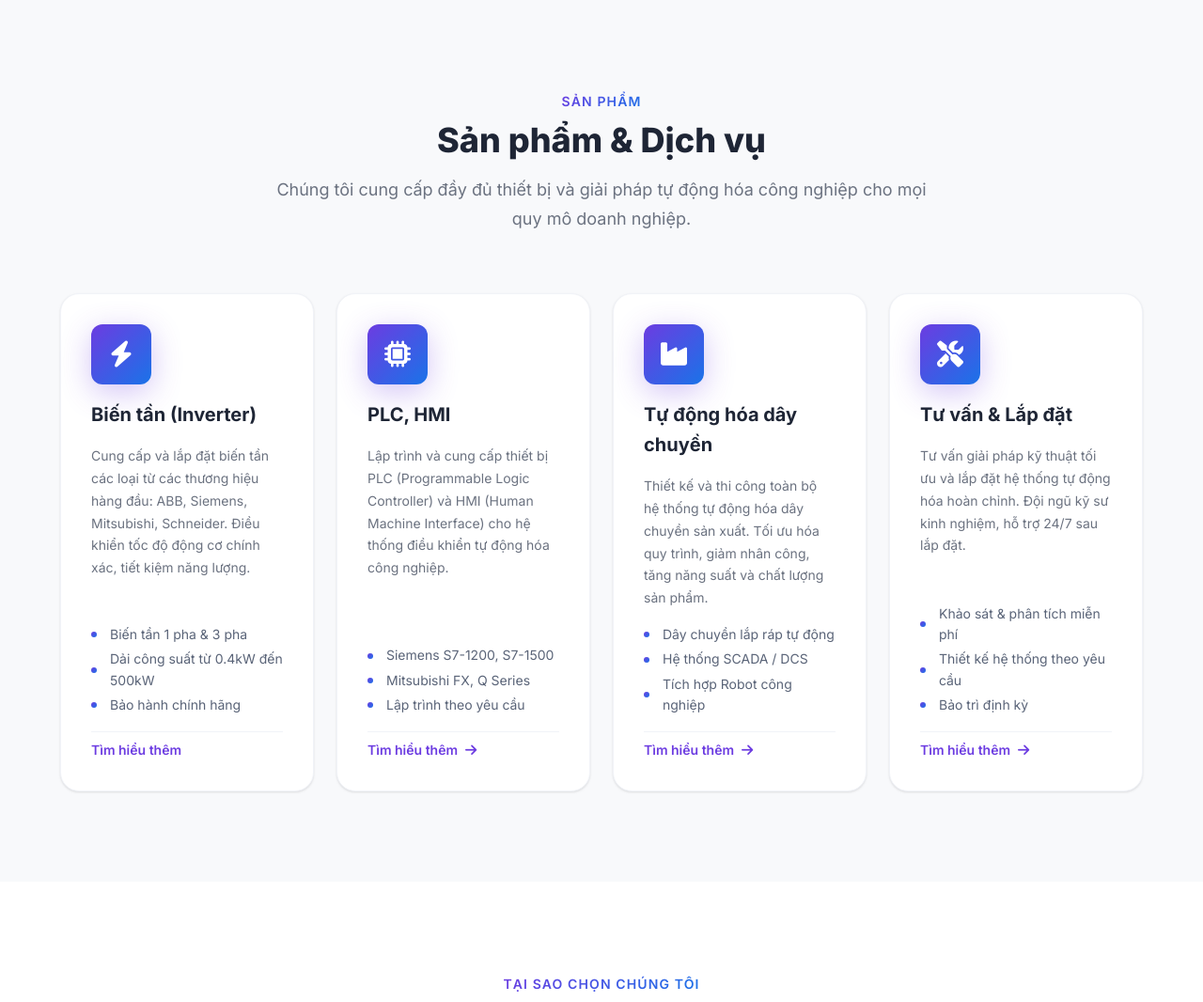
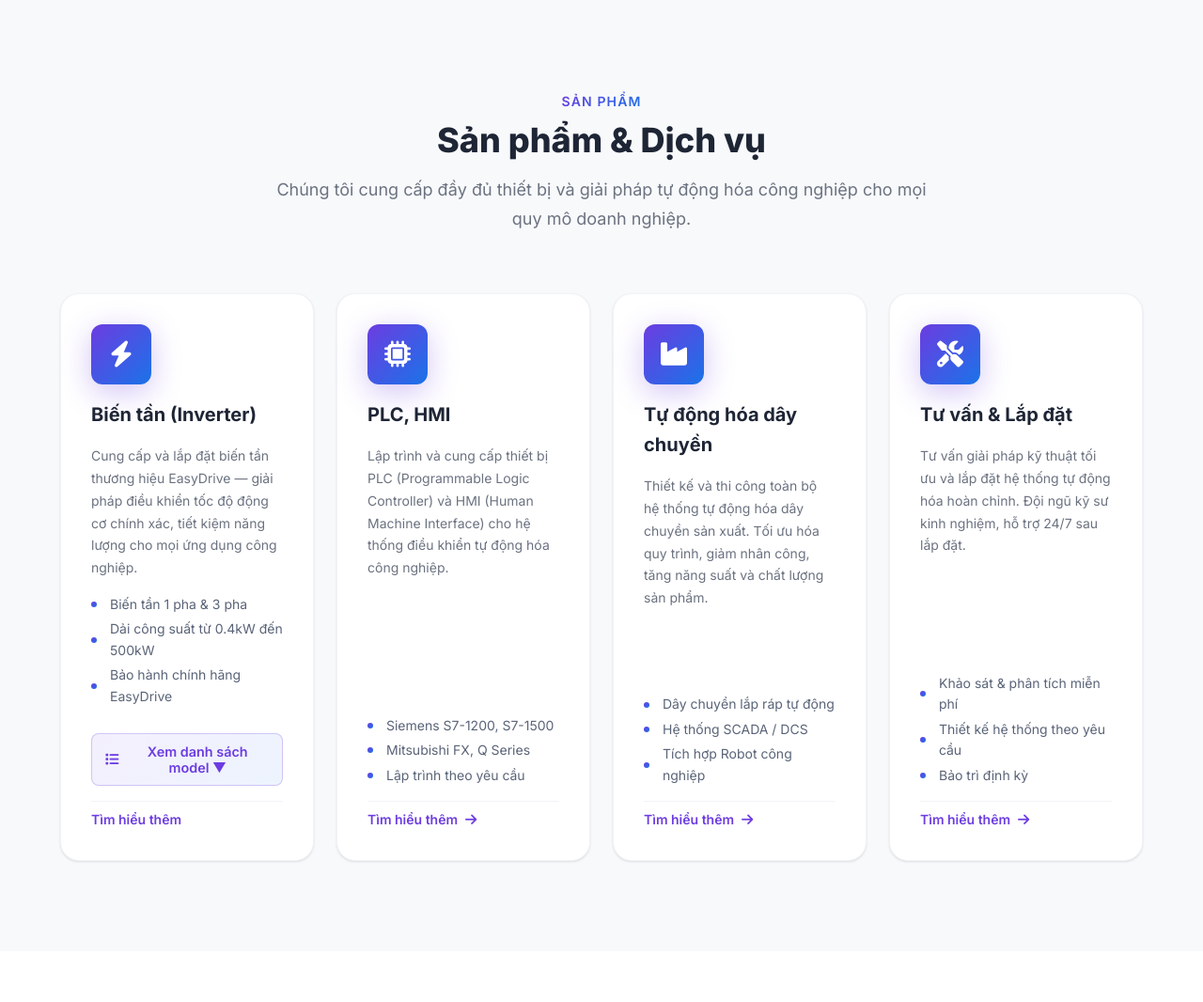
Before and after one commit to TungNguyen247/web_autotech.net.vn, a PHP site: page / in a window 1280 px wide. Shown: the part 1738-2804 px from the top of the page at 94% size. Run offline with PHP 8.4, Linux system fonts and the light colour scheme.

Commit message:
Update inverter card: replace brands with EasyDrive, add accordion model list
Agent-Logs-Url: https://github.com/TungNguyen247/web_autotech.net.vn/sessions/d425daeb-67f4-48da-8e49-22f862d66a91

Co-authored-by: TungNguyen247 <193406393+TungNguyen247@users.noreply.github.com>

```diff
--- a/assets/css/style.css
+++ b/assets/css/style.css
@@ -1246,3 +1246,99 @@ select {
     grid-template-columns: 1fr;
   }
 }
+
+/* ===== PRODUCT SUB-PANEL (ACCORDION) ===== */
+.product-card__toggle {
+  width: 100%;
+  display: flex;
+  align-items: center;
+  gap: 8px;
+  padding: 10px 14px;
+  margin-top: 12px;
+  background: linear-gradient(135deg, rgba(108,60,225,0.08), rgba(26,115,232,0.08));
+  border: 1.5px solid rgba(108,60,225,0.25);
+  border-radius: 8px;
+  color: #6C3CE1;
+  font-size: 0.9rem;
+  font-weight: 600;
+  cursor: pointer;
+  transition: all 0.2s ease;
+}
+.product-card__toggle:hover {
+  background: linear-gradient(135deg, rgba(108,60,225,0.15), rgba(26,115,232,0.15));
+  border-color: #6C3CE1;
+}
+.product-card__sub-panel {
+  margin-top: 12px;
+  border-radius: 10px;
+  overflow: hidden;
+  border: 1px solid #e8e0f8;
+  animation: slideDown 0.3s ease;
+}
+@keyframes slideDown {
+  from { opacity: 0; transform: translateY(-8px); }
+  to   { opacity: 1; transform: translateY(0); }
+}
+.sub-brand {
+  padding: 14px 16px;
+  background: #faf8ff;
+}
+.sub-brand__header {
+  display: flex;
+  align-items: center;
+  gap: 10px;
+  margin-bottom: 10px;
+  padding-bottom: 8px;
+  border-bottom: 2px solid rgba(108,60,225,0.2);
+}
+.sub-brand__logo {
+  height: 28px;
+  object-fit: contain;
+}
+.sub-brand__name {
+  font-size: 1rem;
+  font-weight: 700;
+  background: linear-gradient(135deg, #6C3CE1, #1A73E8);
+  -webkit-background-clip: text;
+  -webkit-text-fill-color: transparent;
+  background-clip: text;
+  margin: 0;
+}
+.sub-brand__list {
+  list-style: none;
+  padding: 0;
+  margin: 0;
+  display: flex;
+  flex-direction: column;
+  gap: 6px;
+}
+.sub-brand__item {
+  display: flex;
+  flex-direction: column;
+  padding: 8px 10px;
+  border-radius: 6px;
+  transition: background 0.15s;
+  border-left: 3px solid transparent;
+}
+.sub-brand__item:hover {
+  background: rgba(108,60,225,0.06);
+  border-left-color: #6C3CE1;
+}
+.sub-brand__model {
+  font-weight: 600;
+  font-size: 0.9rem;
+  color: #1A73E8;
+}
+.sub-brand__desc {
+  font-size: 0.82rem;
+  color: #666;
+  margin-top: 2px;
+}
+.sub-brand__note {
+  font-size: 0.8rem;
+  color: #888;
+  font-style: italic;
+  padding: 8px 16px 12px;
+  background: #faf8ff;
+  margin: 0;
+}
--- a/assets/js/main.js
+++ b/assets/js/main.js
@@ -420,3 +420,25 @@
   setTimeout(handleAOS, 100);
 
 })();
+
+// ===== PRODUCT SUB-PANEL ACCORDION =====
+document.querySelectorAll('.product-card__toggle').forEach(function(btn) {
+  btn.addEventListener('click', function() {
+    var panel = btn.nextElementSibling;
+    var isOpen = btn.getAttribute('aria-expanded') === 'true';
+    var currentLang = document.documentElement.getAttribute('data-lang') || 'vi';
+    btn.setAttribute('aria-expanded', String(!isOpen));
+    panel.hidden = isOpen;
+    var textEl = btn.querySelector('.product-card__toggle-text');
+    if (!isOpen) {
+      textEl.setAttribute('data-vi', 'Thu gọn ▲');
+      textEl.setAttribute('data-en', 'Collapse ▲');
+      // Cập nhật nội dung hiển thị theo ngôn ngữ hiện tại
+      textEl.textContent = currentLang === 'en' ? 'Collapse ▲' : 'Thu gọn ▲';
+    } else {
+      textEl.setAttribute('data-vi', 'Xem danh sách model ▼');
+      textEl.setAttribute('data-en', 'View Model List ▼');
+      textEl.textContent = currentLang === 'en' ? 'View Model List ▼' : 'Xem danh sách model ▼';
+    }
+  });
+});
--- a/index.html
+++ b/index.html
@@ -227,14 +227,90 @@
               <i class="fas fa-bolt" aria-hidden="true"></i>
             </div>
             <h3 class="product-card__title" data-vi="Biến tần (Inverter)" data-en="Inverter">Biến tần (Inverter)</h3>
-            <p class="product-card__desc" data-vi="Cung cấp và lắp đặt biến tần các loại từ các thương hiệu hàng đầu: ABB, Siemens, Mitsubishi, Schneider. Điều khiển tốc độ động cơ chính xác, tiết kiệm năng lượng." data-en="Supply and installation of various types of inverters from leading brands: ABB, Siemens, Mitsubishi, Schneider. Precise motor speed control, energy saving.">
-              Cung cấp và lắp đặt biến tần các loại từ các thương hiệu hàng đầu: ABB, Siemens, Mitsubishi, Schneider. Điều khiển tốc độ động cơ chính xác, tiết kiệm năng lượng.
+            <p class="product-card__desc"
+               data-vi="Cung cấp và lắp đặt biến tần thương hiệu EasyDrive — giải pháp điều khiển tốc độ động cơ chính xác, tiết kiệm năng lượng cho mọi ứng dụng công nghiệp."
+               data-en="Supply and installation of EasyDrive inverters — precise motor speed control, energy-saving solutions for all industrial applications.">
+              Cung cấp và lắp đặt biến tần thương hiệu EasyDrive — giải pháp điều khiển tốc độ động cơ chính xác, tiết kiệm năng lượng cho mọi ứng dụng công nghiệp.
             </p>
             <ul class="product-card__features">
-              <li data-vi="Biến tần 1 pha & 3 pha" data-en="Single phase & 3-phase inverter">Biến tần 1 pha &amp; 3 pha</li>
+              <li data-vi="Biến tần 1 pha &amp; 3 pha" data-en="Single phase &amp; 3-phase inverter">Biến tần 1 pha &amp; 3 pha</li>
               <li data-vi="Dải công suất từ 0.4kW đến 500kW" data-en="Power range from 0.4kW to 500kW">Dải công suất từ 0.4kW đến 500kW</li>
-              <li data-vi="Bảo hành chính hãng" data-en="Official warranty">Bảo hành chính hãng</li>
+              <li data-vi="Bảo hành chính hãng EasyDrive" data-en="Official EasyDrive warranty">Bảo hành chính hãng EasyDrive</li>
             </ul>
+            <!-- Accordion toggle -->
+            <button class="product-card__toggle" aria-expanded="false">
+              <i class="fas fa-list" aria-hidden="true"></i>
+              <span class="product-card__toggle-text"
+                    data-vi="Xem danh sách model ▼"
+                    data-en="View Model List ▼">Xem danh sách model ▼</span>
+            </button>
+            <!-- Sub-panel: danh sách model EasyDrive (ẩn mặc định) -->
+            <!-- TODO: Thay thế bằng model thực tế của EasyDrive -->
+            <div class="product-card__sub-panel" hidden>
+              <div class="sub-brand">
+                <div class="sub-brand__header">
+                  <img src="assets/images/easydrive-logo.png"
+                       onerror="this.style.display='none'"
+                       alt="EasyDrive" class="sub-brand__logo">
+                  <h4 class="sub-brand__name">EasyDrive</h4>
+                </div>
+                <ul class="sub-brand__list">
+                  <li class="sub-brand__item">
+                    <span class="sub-brand__model">ED-100</span>
+                    <span class="sub-brand__desc"
+                          data-vi="Biến tần 1 pha, 0.4–2.2kW, nhỏ gọn"
+                          data-en="Single-phase inverter, 0.4–2.2kW, compact">
+                      Biến tần 1 pha, 0.4–2.2kW, nhỏ gọn
+                    </span>
+                  </li>
+                  <li class="sub-brand__item">
+                    <span class="sub-brand__model">ED-200</span>
+                    <span class="sub-brand__desc"
+                          data-vi="Biến tần 3 pha, 0.75–7.5kW, đa năng"
+                          data-en="3-phase inverter, 0.75–7.5kW, versatile">
+                      Biến tần 3 pha, 0.75–7.5kW, đa năng
+                    </span>
+                  </li>
+                  <li class="sub-brand__item">
+                    <span class="sub-brand__model">ED-300</span>
+                    <span class="sub-brand__desc"
+                          data-vi="Biến tần 3 pha, 11–55kW, công nghiệp"
+                          data-en="3-phase inverter, 11–55kW, industrial">
+                      Biến tần 3 pha, 11–55kW, công nghiệp
+                    </span>
+                  </li>
+                  <li class="sub-brand__item">
+                    <span class="sub-brand__model">ED-500</span>
+                    <span class="sub-brand__desc"
+                          data-vi="Biến tần công suất cao, 75–500kW"
+                          data-en="High-power inverter, 75–500kW">
+                      Biến tần công suất cao, 75–500kW
+                    </span>
+                  </li>
+                  <li class="sub-brand__item">
+                    <span class="sub-brand__model">ED-V Series</span>
+                    <span class="sub-brand__desc"
+                          data-vi="Vector control, torque cao, chính xác"
+                          data-en="Vector control, high torque, precision">
+                      Vector control, torque cao, chính xác
+                    </span>
+                  </li>
+                  <li class="sub-brand__item">
+                    <span class="sub-brand__model">ED-P Series</span>
+                    <span class="sub-brand__desc"
+                          data-vi="Chuyên dụng bơm &amp; quạt, tiết kiệm điện"
+                          data-en="Dedicated pump &amp; fan, energy saving">
+                      Chuyên dụng bơm &amp; quạt, tiết kiệm điện
+                    </span>
+                  </li>
+                </ul>
+              </div>
+              <p class="sub-brand__note"
+                 data-vi="* Liên hệ để được báo giá và tư vấn model phù hợp"
+                 data-en="* Contact us for pricing and model recommendations">
+                * Liên hệ để được báo giá và tư vấn model phù hợp
+              </p>
+            </div>
             <a href="#contact" class="product-card__btn" data-vi="Tìm hiểu thêm" data-en="Learn More">
               <span data-vi="Tìm hiểu thêm" data-en="Learn More">Tìm hiểu thêm</span>
               <i class="fas fa-arrow-right" aria-hidden="true"></i>
```
